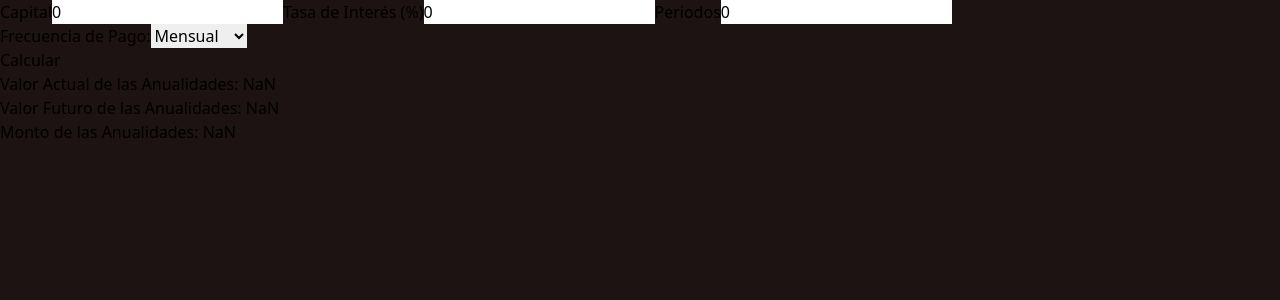
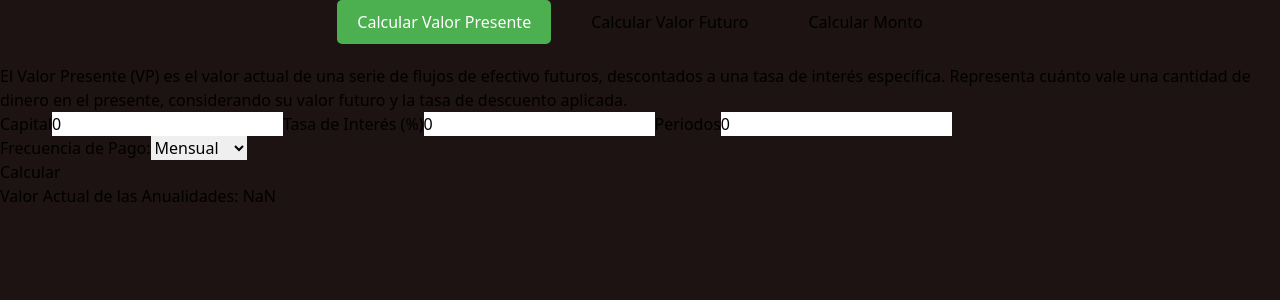
Before and after one commit to bjxuss/JBJ-Economic, a React (Vite) app: page /an in a window 1280 px wide. Both pictures are taken after a click on the button "Calcular". Shown: the top 300 px of the page. Built offline with nearby package versions, Linux system fonts and the light colour scheme.

Commit message:
se agregaron cambios sobre el tipo de operacion y descripcion

```diff
--- a/src/components/03_Anualidad/Form-A.tsx
+++ b/src/components/03_Anualidad/Form-A.tsx
@@ -1,12 +1,19 @@
 import React, { ChangeEvent, FormEvent, useState } from "react";
 import { AnualidadesVa, AnualidadesVf, calcularMontoAnualidad, FrecuenciaPago } from "./Valor_Actual";
 import InputControl from "../Global/InputControl";
+import "./style.css"; // Importa tu archivo CSS aquí
 
 interface Anualidades {
     capital: number,
     interes: number,
     tiempo: number,
     frecuenciaPago: FrecuenciaPago
+}
+
+enum TipoCalculo {
+    ValorPresente,
+    ValorFuturo,
+    Monto
 }
 
 const AnualidadesForm = () => {
@@ -21,39 +28,70 @@ const AnualidadesForm = () => {
     const [resultVf, setResultVf] = useState<number | null>(null);
     const [resultMonto, setResultMonto] = useState<number | null>(null);
     const [error, setError] = useState<string | null>(null);
+    const [tipoCalculo, setTipoCalculo] = useState<TipoCalculo>(TipoCalculo.ValorPresente);
 
     const handleInputChange = (event: ChangeEvent<HTMLInputElement> | ChangeEvent<HTMLSelectElement>) => {
         const { name, value } = event.target;
         setState(prevState => ({
             ...prevState,
-            [name]: name === "frecuenciaPago" ? parseInt(value) : parseFloat(value), // Si es frecuenciaPago, convertir a entero
+            [name]: name === "frecuenciaPago" ? parseInt(value) : parseFloat(value),
         }));
     };
 
     const onSubmit = (e: FormEvent<HTMLFormElement>) => {
         e.preventDefault();
         const { capital, interes, tiempo, frecuenciaPago } = state;
-//falta validacion de campos
 
         try {
+            if (tipoCalculo === TipoCalculo.ValorPresente) {
                 const responseVa = AnualidadesVa(capital, interes, tiempo, frecuenciaPago);
                 setResultVa(responseVa);
+            } else if (tipoCalculo === TipoCalculo.ValorFuturo) {
                 const responseVf = AnualidadesVf(capital, interes, tiempo, frecuenciaPago);
                 setResultVf(responseVf);
+            } else if (tipoCalculo === TipoCalculo.Monto) {
+                const responseVf = AnualidadesVf(capital, interes, tiempo, frecuenciaPago);
                 const responseMonto = calcularMontoAnualidad(responseVf, interes, tiempo, frecuenciaPago);
                 setResultMonto(responseMonto);
-            setError(null); // Limpiar errores si no hay excepciones
+            }
+            setError(null);
         } catch (error) {
             if (error instanceof Error) {
-                setError(error.message); // Si es una instancia de Error, establecer el mensaje de error
+                setError(error.message);
             } else {
-                setError("Se produjo un error"); // De lo contrario, mostrar un mensaje genérico
+                setError("Se produjo un error");
             }
+        }
+    };
+
+    const truncateDecimal = (value: number | null): string => {
+        if (value === null) return "";
+        return value.toFixed(2);
+    };
+
+    const getDescripcion = (tipo: TipoCalculo): string => {
+        switch (tipo) {
+            case TipoCalculo.ValorPresente:
+                return "El Valor Presente (VP) es el valor actual de una serie de flujos de efectivo futuros, descontados a una tasa de interés específica. Representa cuánto vale una cantidad de dinero en el presente, considerando su valor futuro y la tasa de descuento aplicada.";
+            case TipoCalculo.ValorFuturo:
+                return "El Valor Futuro (VF) es el valor que una inversión tendrá en el futuro, después de acumular intereses o rendimientos a lo largo del tiempo. Representa la cantidad total que se espera que una inversión crezca, incluyendo tanto el principal inicial como los intereses o rendimientos generados.";
+            case TipoCalculo.Monto:
+                return "El Monto de la Anualidad es el valor total de todos los pagos realizados o recibidos en una serie de pagos periódicos iguales, conocidos como anualidades. Es la suma de todos los pagos, incluyendo tanto el capital inicial como los intereses generados durante el período de tiempo especificado.";
+            default:
+                return "";
         }
     };
 
     return (
         <section className="bg-slate-200 rounded-[16px] text-center grid place-content-center max-w-[1000px] w-full aspect-auto mx-[0_auto] px-[0_32px]">
+            <div className="button-group">
+                <button className={tipoCalculo === TipoCalculo.ValorPresente ? "active" : ""} onClick={() => setTipoCalculo(TipoCalculo.ValorPresente)}>Calcular Valor Presente</button>
+                <button className={tipoCalculo === TipoCalculo.ValorFuturo ? "active" : ""} onClick={() => setTipoCalculo(TipoCalculo.ValorFuturo)}>Calcular Valor Futuro</button>
+                <button className={tipoCalculo === TipoCalculo.Monto ? "active" : ""} onClick={() => setTipoCalculo(TipoCalculo.Monto)}>Calcular Monto</button>
+            </div>
+            <div className="description">
+                {getDescripcion(tipoCalculo)}
+            </div>
             <form onSubmit={onSubmit}>
                 <InputControl labelName="Capital" inputName="capital" handleInputChange={handleInputChange} value={state.capital} type={""} />
                 <InputControl labelName="Tasa de Interés (%)" inputName="interes" handleInputChange={handleInputChange} value={state.interes} type={""} />
@@ -68,15 +106,15 @@ try {
                     </select>
                 </div>
                 <button type="submit" className="bg-green-500 rounded-lg">Calcular</button>
-                {error && <p className="text-red-500">{error}</p>} {/* Mostrar mensaje de error si existe */}
-                {resultVa !== null && (
-                    <h1 className="text-black">Valor Actual de las Anualidades: <span>{resultVa}</span></h1>
+                {error && <p className="text-red-500">{error}</p>}
+                {tipoCalculo === TipoCalculo.ValorPresente && resultVa !== null && (
+                    <h1 className="text-black">Valor Actual de las Anualidades: <span>{truncateDecimal(resultVa)}</span></h1>
                 )}
-                {resultVf !== null && (
-                    <h1 className="text-black">Valor Futuro de las Anualidades: <span>{resultVf}</span></h1>
+                {tipoCalculo === TipoCalculo.ValorFuturo && resultVf !== null && (
+                    <h1 className="text-black">Valor Futuro de las Anualidades: <span>{truncateDecimal(resultVf)}</span></h1>
                 )}
-                {resultMonto !== null && (
-                    <h1 className="text-black">Monto de las Anualidades: <span>{resultMonto}</span></h1>
+                {tipoCalculo === TipoCalculo.Monto && resultMonto !== null && (
+                    <h1 className="text-black">Monto de las Anualidades: <span>{truncateDecimal(resultMonto)}</span></h1>
                 )}
             </form>
         </section>
--- a/src/components/03_Anualidad/Valor_Actual.tsx
+++ b/src/components/03_Anualidad/Valor_Actual.tsx
@@ -1,4 +1,3 @@
-// Enum para la Frecuencia de Pago
 export enum FrecuenciaPago {
   Mensual = 12,
   Trimestral = 12,
@@ -14,8 +13,7 @@ export function AnualidadesVa(capital: number, interes: number, tiempo: number,
   // Convertir el tiempo a la frecuencia de pago
   const convertirTiempo: number = tiempo * frecuencia / 12;
   // Cálculo del valor presente de las anualidades
-  const anualidades: number = capital * ( (1- (1 + tasa_interes_porcental) ** -convertirTiempo ) )/ tasa_interes_porcental;
-
+  const anualidades: number = capital / (((1 + tasa_interes_porcental) ** convertirTiempo - 1) / tasa_interes_porcental);
   return anualidades;
 }
 
--- /dev/null
+++ b/src/components/03_Anualidad/style.css
@@ -0,0 +1,22 @@
+.button-group {
+    display: flex;
+    justify-content: center;
+    margin-bottom: 20px;
+}
+
+.button-group button {
+    margin: 0 10px;
+    padding: 10px 20px;
+    border: none;
+    border-radius: 5px;
+    cursor: pointer;
+}
+
+.button-group button.active {
+    background-color: #4CAF50; /* Green */
+    color: white;
+}
+
+.button-group button:hover {
+    background-color: #45a049; /* Darker Green */
+}
```
Lines whose indentation alone changed are shown as unchanged.
